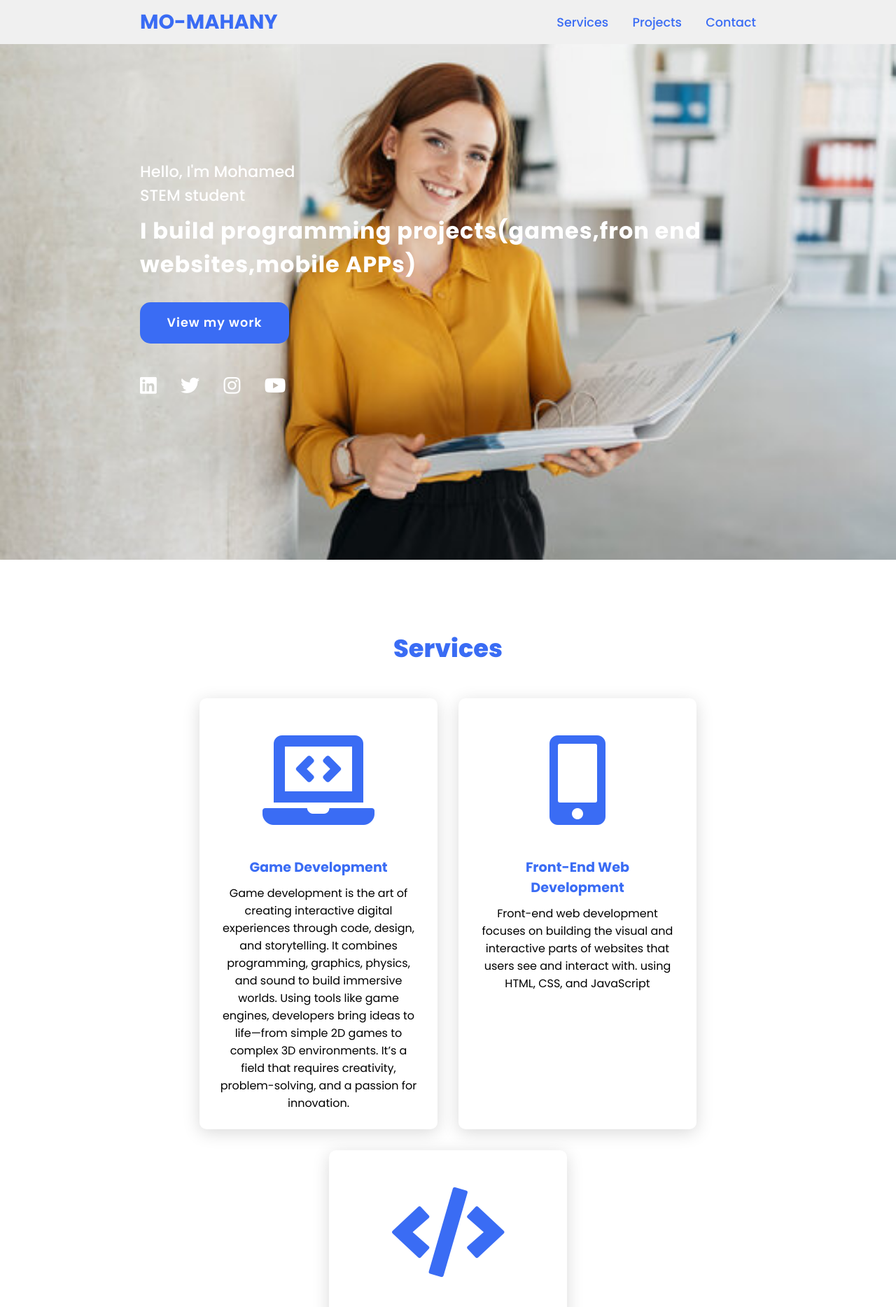
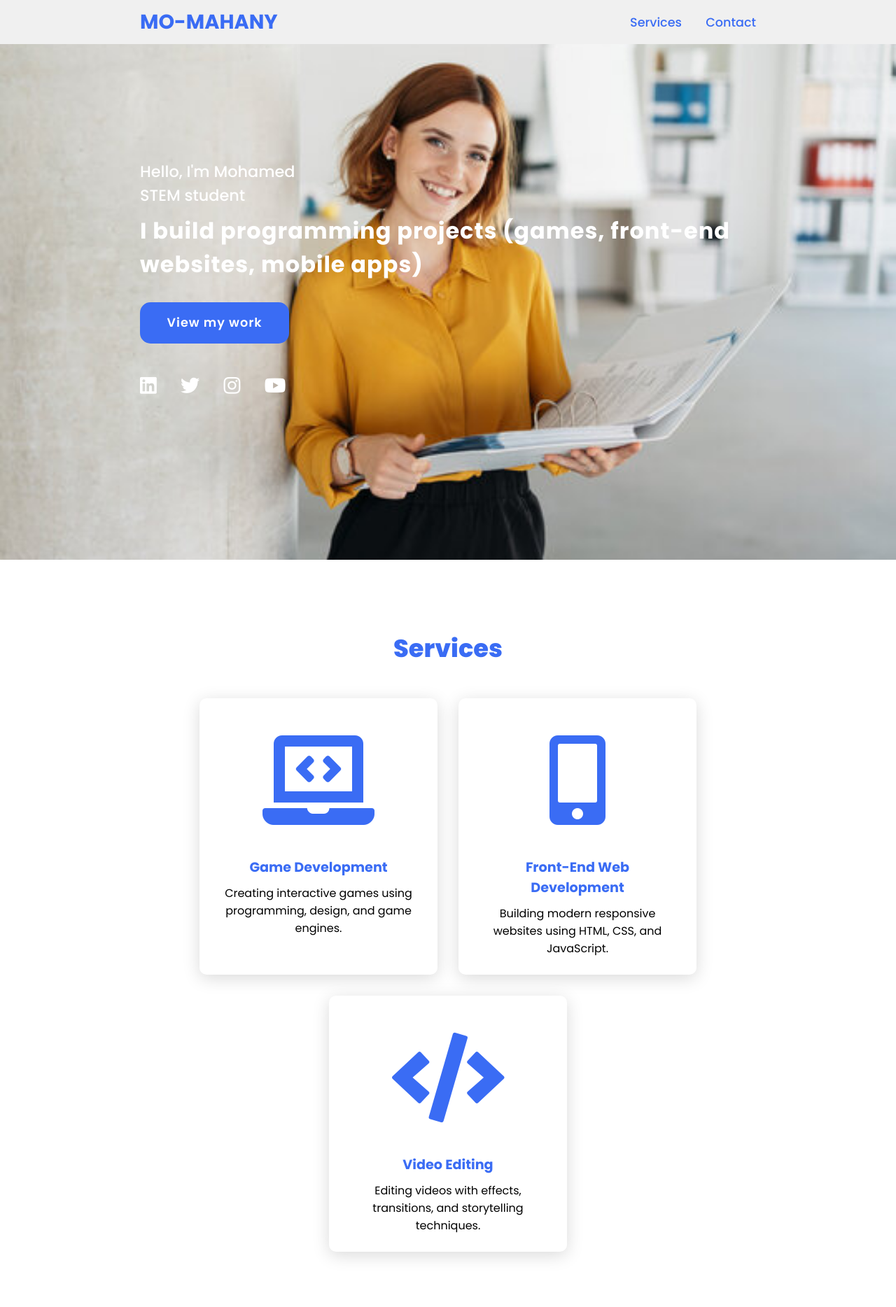
Before and after one commit to mohamed-ra5a/website, a plain HTML site: page index.html in a window 1280 px wide. Shown: the top 1868 px of the page at 70% size. Drawn offline with Linux system fonts and the light colour scheme; a web font is replaced by a local one.

Commit message:
Update index.html

```diff
--- a/index.html
+++ b/index.html
@@ -3,69 +3,83 @@
 <head>
     <meta charset="UTF-8">
     <meta name="viewport" content="width=device-width, initial-scale=1.0">
-<link rel = "stylesheet" href = "https://cdnjs.cloudflare.com/ajax/libs/font-awesome/5.15.4/css/all.min.css">
- <link rel = "stylesheet" href = "style.css">
+
+
+    <link rel="stylesheet" href="https://cdnjs.cloudflare.com/ajax/libs/font-awesome/5.15.4/css/all.min.css">
+
+
+    <link rel="stylesheet" href="style.css">
+
     <title>Mo Mahany</title>
 </head>
 <body>
+
 <header>
     <a href="#" class="logo">Mo-Mahany</a>
     <nav class="navigation">
         <a href="#services">Services</a>
-        <a href="#projects">Projects</a>
-        <a href="contact">Contact</a>
+        <a href="#contact">Contact</a>
     </nav>
 </header>
+
 <section class="main">
     <div>
         <h2>Hello, I'm Mohamed<br><span>STEM student</span></h2>
-        <h3>I build programming projects(games,fron end websites,mobile APPs)</h3>
-        <a href="#projects" class="main-btn">View my work</a>
+        <h3>I build programming projects (games, front-end websites, mobile apps)</h3>
+        <a href="#services" class="main-btn">View my work</a>
+
         <div class="social-icons">
             <a href="#"><i class="fab fa-linkedin"></i></a>
             <a href="#"><i class="fab fa-twitter"></i></a>
             <a href="#"><i class="fab fa-instagram"></i></a>
             <a href="#"><i class="fab fa-youtube"></i></a>
-
         </div>
     </div>
 </section>
-<section class ="cards" id ="Services">
+
+<section class="cards" id="services">
     <h2 class="title">Services</h2>
+
     <div class="content">
+
         <div class="card">
             <div class="icon">
                 <i class="fas fa-laptop-code"></i>
             </div>
             <div class="info">
                 <h3>Game Development</h3>
-                <p>Game development is the art of creating interactive digital experiences through code, design, and storytelling. It combines programming, graphics, physics, and sound to build immersive worlds. Using tools like game engines, developers bring ideas to life—from simple 2D games to complex 3D environments. It’s a field that requires creativity, problem-solving, and a passion for innovation.</p>
+                <p>Creating interactive games using programming, design, and game engines.</p>
             </div>
         </div>
+
         <div class="card">
             <div class="icon">
                 <i class="fas fa-mobile-alt"></i>
             </div>
             <div class="info">
                 <h3>Front-End Web Development</h3>
-                <p>Front-end web development focuses on building the visual and interactive parts of websites that users see and interact with. using HTML, CSS, and JavaScript</p>
+                <p>Building modern responsive websites using HTML, CSS, and JavaScript.</p>
             </div>
         </div>
+
         <div class="card">
             <div class="icon">
                 <i class="fas fa-code"></i>
             </div>
             <div class="info">
                 <h3>Video Editing</h3>
-                <p>Video editing is the process of transforming raw footage into a polished and engaging story. It involves cutting clips, adding transitions, effects, music, and color correction to enhance the final output. Whether for social media, films, or YouTube, video editing plays a key role in delivering powerful visual content that captures attention and communicates ideas effectively.</p>
-            </div>
+                <p>Editing videos with effects, transitions, and storytelling techniques.</p>
             </div>
         </div>
 
+    </div>
 </section>
+
 <section class="cards contact" id="contact">
     <h2 class="title">Let's work together</h2>
+
     <div class="content">
+
         <div class="card">
             <div class="icon">
                 <i class="fas fa-phone"></i>
@@ -75,6 +89,7 @@
                 <p>+201098808255</p>
             </div>
         </div>
+
         <div class="card">
             <div class="icon">
                 <i class="fas fa-envelope"></i>
@@ -84,9 +99,9 @@
                 <p>mohamed.mahany.ra5a@gmail.com</p>
             </div>
         </div>
+
     </div>
 </section>
 
-
 </body>
 </html>
```
Lines whose indentation alone changed are shown as unchanged.
